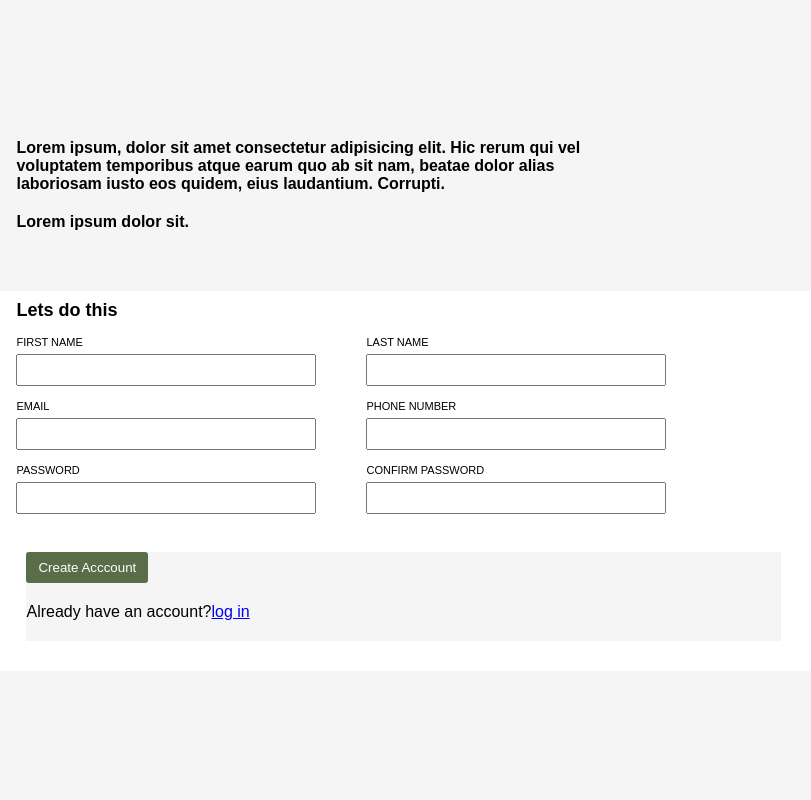
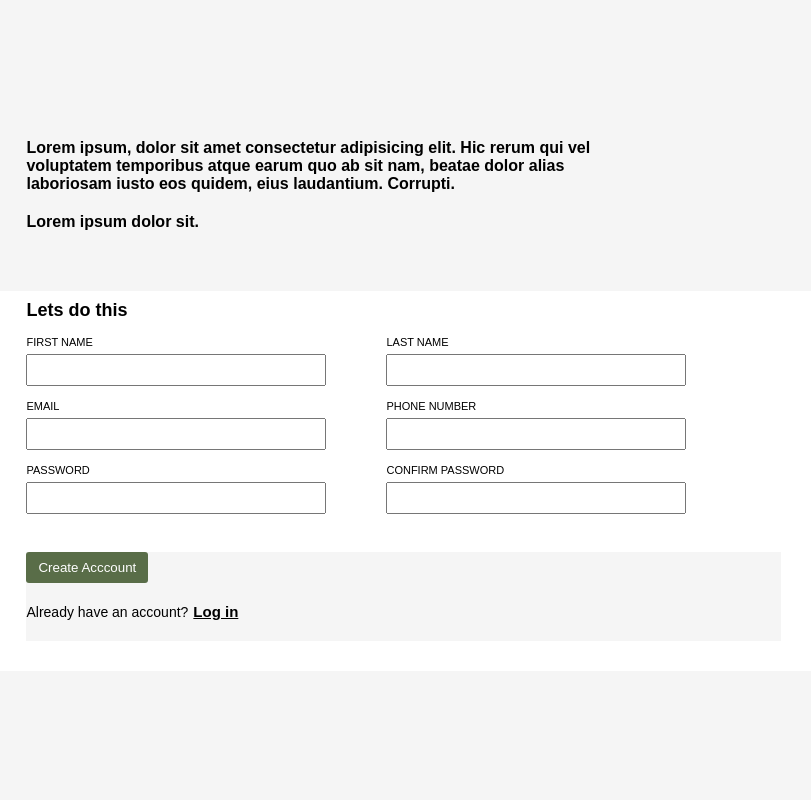
Before and after one commit to Kummirai/sign-up-form, a plain HTML site: page index.html in a window 1280 px wide. Shown: the full height of the page, 469-1280 px from the left. Drawn offline with Linux system fonts and the light colour scheme.

Commit message:
Style log in anchor tag

```diff
--- a/index.html
+++ b/index.html
@@ -57,7 +57,7 @@
                     <div class="bottomSection">
                         <button type="submit">Create Acccount</button>
                         <p class="login">
-                            Already have an account?<a href="#">log in</a>
+                            <span>Already have an account?</span><a href="#">Log in</a>
                         </p>
                     </div>
                 </form>
--- a/style.css
+++ b/style.css
@@ -44,12 +44,12 @@
 }
 
 .intro-text p{
-    padding: 10px 20px;
+    padding: 10px 30px;
     font-weight: 600
     ;
 }
 .formHeading{
-    padding:  9px 20px;
+    padding:  9px 30px;
     font-size: 18px;
     font-weight: 700;
 }
@@ -70,6 +70,20 @@
 .login{
     padding: 20px 0;
 }
+
+.login span{
+    font-size: 14px;
+}
+.login a{
+    color: black;
+    padding: 0 0 0 5px;
+    font-weight: 700;
+    font-size: 15px;
+}
+
+.login a:hover{
+    color: #00000070;
+}
 .myForm{
     background-color: white;
 }
@@ -81,7 +95,7 @@
 .formLeftSection>div, .formRightSection>div{
     display: flex;
     flex-direction: column;
-    margin-left: 20px;
+    margin-left: 30px;
 }
 label{
 
@@ -93,7 +107,11 @@ input{
     width: 300px;
     height: 32px;
     margin: 0 0 8px 0;
+    color: grey;
+    font-size: 14px;
+    font-weight: 300;
 }
 
 .mySection P{
     width: 80%;
+}
```
